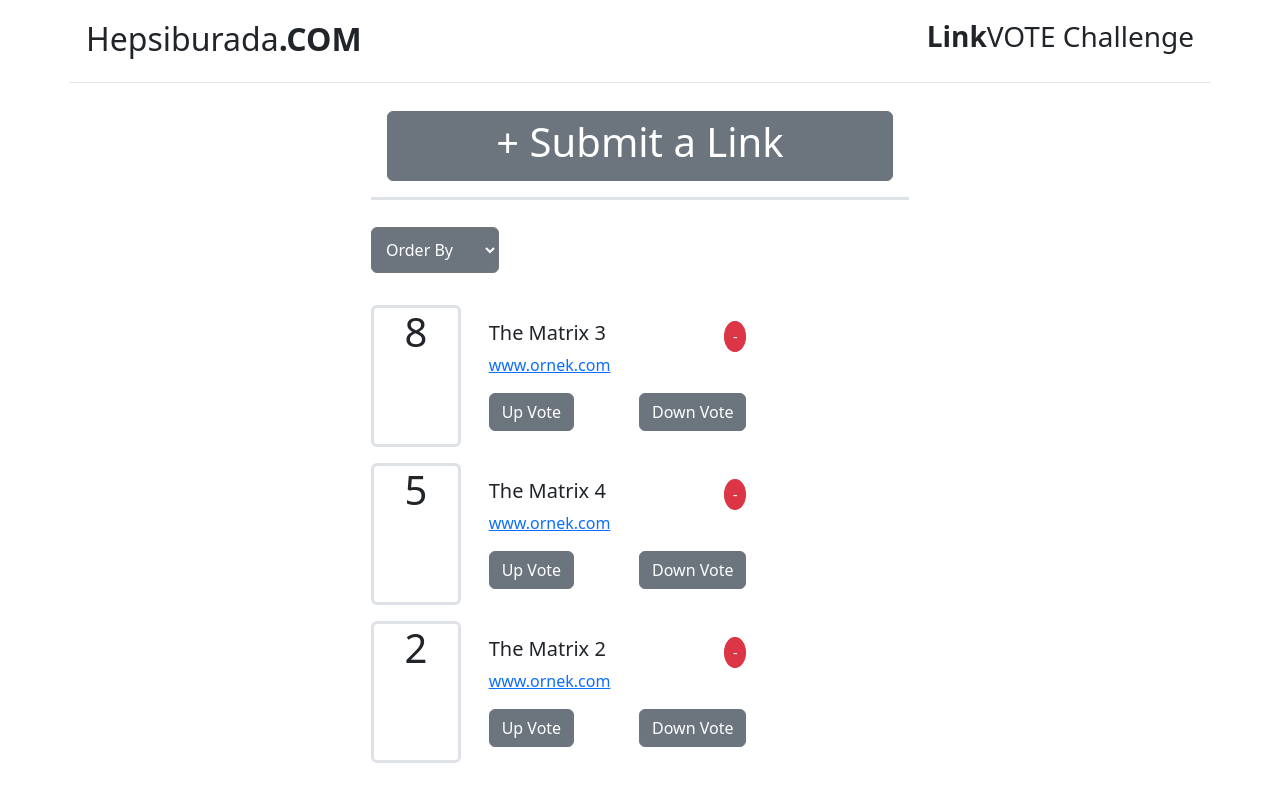
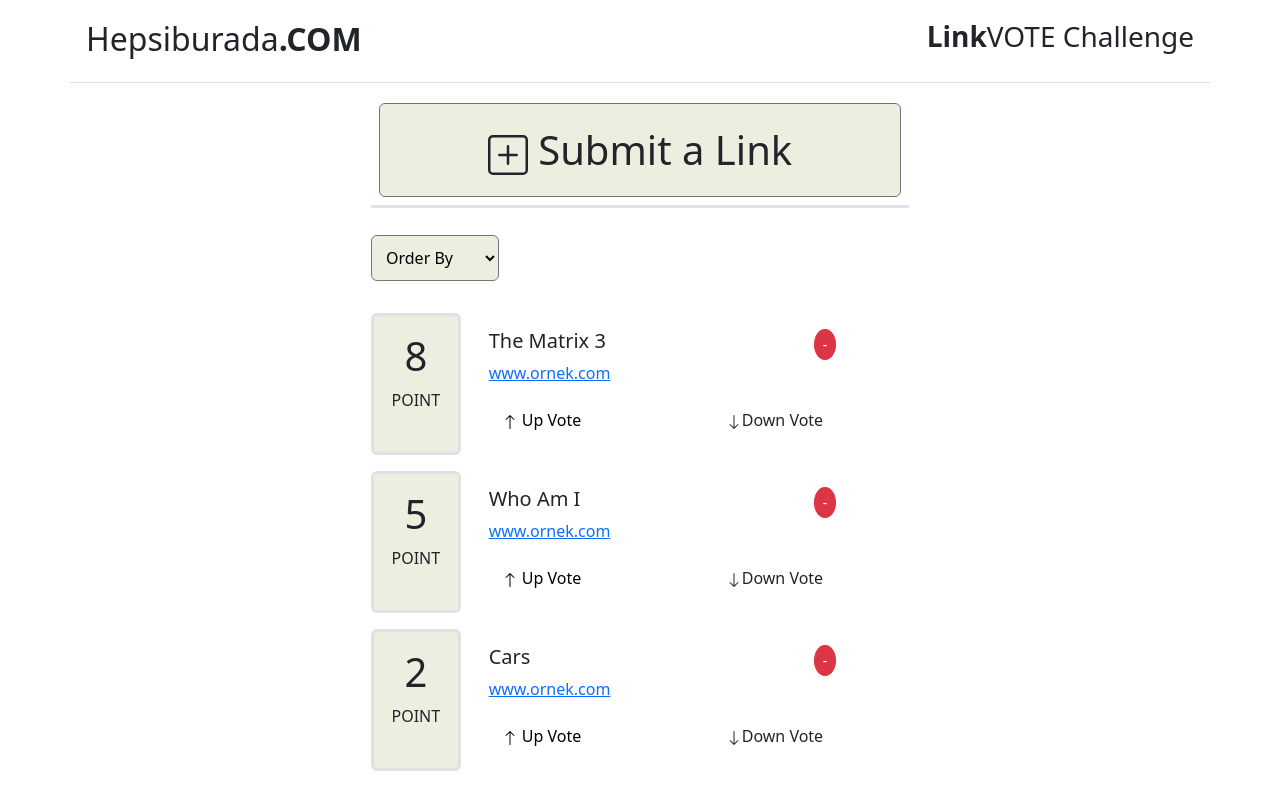
Before and after one commit to FiratGuler/React_Task_1, a React (Create React App) app: page / in a window 1280 px wide. Built offline with nearby package versions, Linux system fonts and the light colour scheme.

Commit message:
"pagination" KALDI.

```diff
--- a/package.json
+++ b/package.json
@@ -11,6 +11,7 @@
     "form-serialize": "^0.7.2",
     "react": "^18.2.0",
     "react-bootstrap": "^2.4.0",
+    "react-bootstrap-icons": "^1.8.4",
     "react-dom": "^18.2.0",
     "react-scripts": "^5.0.1",
     "serialize": "^0.1.3",
--- a/src/Context/siteContext.js
+++ b/src/Context/siteContext.js
@@ -17,20 +17,20 @@ const Provider = ({ children }) => {
             },
             {
                 id: 2,
-                name: "The Matrix 2",
+                name: "Cars",
                 rating: 2,
                 url: "www.ornek.com"
             },
             {
                 id: 3,
-                name: "The Matrix 4",
+                name: "Who Am I",
                 rating: 5,
                 url: "www.ornek.com"
             }
         ]
 
     )
-    const [SortedInf,setSortedInf]=useState(true)
+    const [SortedInf,setSortedInf]=useState(false)
 
     const [show, setShow] = useState(true)
 
@@ -45,6 +45,7 @@ const Provider = ({ children }) => {
         SortedInf,
         setSortedInf,
 
+
     }
 
     return (
--- a/src/components/Content.js
+++ b/src/components/Content.js
@@ -1,16 +1,23 @@
-import { React, useState } from 'react';
+import { React, useState, useRef, useEffect } from 'react';
 import { useSite } from '../Context/siteContext';
-import { Container, Col, Row, Card, Button, Modal } from 'react-bootstrap';
+
+import { Container, Col, Row, Card, Button, Modal, Alert } from 'react-bootstrap';
+import { ArrowUp, ArrowDown } from 'react-bootstrap-icons';
 
 
-//  import { useAutoAnimate } from '@formkit/auto-animate/react'
+import autoAnimate from '@formkit/auto-animate'
 
 
 export default function Contents() {
 
-    const { Content, setContent, } = useSite()
+    const { Content, setContent, SortedInf } = useSite()
 
-    //  const [animationParent] = useAutoAnimate()
+
+    const parent = useRef(null)
+
+    useEffect(() => {
+        parent.current && autoAnimate(parent.current)
+    }, [parent])
 
 
 
@@ -18,7 +25,7 @@ export default function Contents() {
         setContent(Content.map(u => u === content ? (
             {
                 ...u,
-                rating: u.rating + 1,
+                rating: parseInt(u.rating + 1),
             }
         ) : u))
 
@@ -37,83 +44,106 @@ export default function Contents() {
         ) : u))
 
     }
+
+    const setBoxId = (i,b) => {
+        setBox(i)
+        setShow(true)
+        setdeleteName(b)
+    }
+
+
     const Delete = (i) => {
-        setContent(content => content.filter((content, index) => index !== i))
-
+        setContent(content => content.filter((content, id) => content.id !== i))
         setShow(false)
 
+        setAlertShow(true)
+
     }
+
+    const handleClose = () => setShow(false);
+
     const [show, setShow] = useState(false);
 
-    const [a, set] = useState();
+    const [alertShow, setAlertShow] = useState(false);
 
-    const seta=(i)=>{
-        set(i)
-        setShow(true)
-    }
+    const [box, setBox] = useState();
+    const [deleteName, setdeleteName] = useState();
 
-    console.log(a)
-    const handleClose = () => setShow(false);
-    const handleShow = () => setShow(true);
-
-
+    setInterval(() => {
+        setAlertShow(false)
+    }, 4000)
     return (
 
         <>
+            <div ref={parent} >
+                {Content.sort(SortedInf === true ? ((a, b) => (a.rating - b.rating)) : (a, b) => (b.rating - a.rating)).map((content) => (
 
-            {Content.sort((a, b) => (b.rating - a.rating)).map((content, index) => (
-                <>
-                    <Container key={index} className="my-3" >
+                    <Container key={content.id} className="my-3" >
 
                         <Row className="Content_div">
-                            <Col lg="2" className='border rounded border-3' align='center' >
-                                <h1> <span>{content.rating}</span></h1>
+                            <Col lg="2" className='border rounded border-3 text-center BackgroundMY pt-3'>
+                                <h1> <span>{content.rating}</span></h1>POINT
                             </Col>
 
-                            <Col lg="7" >
-                                <Card className="Card_body_content border-0 ">
+                            <Col lg="9" >
+                                <Card className="border-0 ">
 
-                                    <Card.Body   >
+                                    <Card.Body >
                                         <Card.Title >{content.name}
-                                            <Button className='float-end btn-danger rounded-circle' size="sm" onClick={() => seta(index)}>-</Button>
+                                            <Button className='float-end btn-danger rounded-circle' size="sm" onClick={() => setBoxId(content.id,content.name)}>-</Button>
                                         </Card.Title>
                                         <Card.Link>{content.url}</Card.Link>
                                         <Card.Text>
 
                                         </Card.Text>
-                                        <Button variant='secondary' className='float-start' onClick={() => UpVote(content)}>Up Vote</Button>
-                                        <Button variant='secondary' className='float-end' onClick={() => DownVote(content)}>Down Vote</Button>
+                                        <Button variant='muted' className='float-start text-black' onClick={() => UpVote(content)}><ArrowUp /> Up Vote</Button>
+                                        <Button variant='muted' className='float-end' onClick={() => DownVote(content)}><ArrowDown />Down Vote</Button>
 
                                     </Card.Body>
                                 </Card>
                             </Col>
-                            <Col lg="2"></Col>
+
                         </Row>
 
                     </Container>
 
 
 
-                </>
-            ))}
+
+                ))}
+            </div>
 
 
-            <Modal show={show}  onHide={handleClose}>
-                <Modal.Header closeButton>
-                    <Modal.Title>Modal heading</Modal.Title>
+            <Modal show={show} key={box} onHide={handleClose}>
+                <Modal.Header className='bg-dark text-white' closeButton>
+                    <Modal.Title className='fs-6'>Remove Link</Modal.Title>
                 </Modal.Header>
-                <Modal.Body>Woohoo, you're reading this text in a modal!</Modal.Body>
-                <Modal.Footer>
-                    <Button variant="secondary" onClick={handleClose}>
-                        Close
+                <Modal.Body >
+                    <Container align="center"  >
+                        <Row className='fs-5 text-black-50 mt-3'><p>Do you want remove:</p></Row>
+                        <Row ><h2>{Content.map((a) => a.id === box ? a.name : '')}</h2></Row>
+                    </Container>
+                </Modal.Body>
+
+                <Modal.Footer className='justify'>
+
+                    <Button className='btn-dark rounded-4 float-start' variant="primary" onClick={() => Delete(box)}>
+                        ok
                     </Button>
-                    <Button variant="primary"  onClick={()=>Delete(a)}>
-                        Save Changes
+                    <Button className='btn-dark rounded-4 float-end' variant="secondary" onClick={handleClose}>
+                        Cancel
                     </Button>
+
                 </Modal.Footer>
             </Modal>
+            {alertShow &&
+                <Alert show={alertShow} className='position-absolute top-0 start-50 translate-middle-x m-5' variant="success">
+
+                    <b>{deleteName}</b> removed.
+                </Alert>}
 
         </>
     )
 
+
 }
--- a/src/components/Home.js
+++ b/src/components/Home.js
@@ -5,7 +5,7 @@ import AddNewContent from "./AddNewContent"
 
 
 import { Container, Row, Col, Button } from 'react-bootstrap';
-
+import { ArrowLeft,PlusSquare } from 'react-bootstrap-icons';
 
 export default function Home() {
 
@@ -22,12 +22,12 @@ export default function Home() {
             <Row className="p-2">
                 <Col md={3}></Col>
 
-                <Col md={6}>
-                    <Container className="d-grid p-3 border-bottom border-3">
+                <Col  md={6}>
+                    <Container className="d-grid p-2 border-bottom border-3">
                         {(show &&
-                            <Button variant="secondary" onClick={() => { setShow(!show) }}><h1>+ Submit a Link</h1></Button>)
+                            <Button className="btn-secondary text-dark BackgroundMY fs-1 p-3" onClick={() => { setShow(!show) }}><PlusSquare/> Submit a Link</Button>)
                             ||
-                            <button className="BTN_return" onClick={() => { setShow(!show) }}> Return</button>}
+                            <button className="BTN_return text-dark" onClick={() => { setShow(!show) }}><ArrowLeft/> Return to List</button>}
                     </Container>
 
                     {(show &&
--- a/src/components/Sorting.js
+++ b/src/components/Sorting.js
@@ -6,20 +6,21 @@ export default function Sorting() {
 
 
 
-    const { Content, setContent,SortedInf,setSortedInf } = useSite()
+    const { Content, setContent, SortedInf, setSortedInf } = useSite()
 
 
 
 
     const SortedChange = (e) => {
         const Options = {
-            "OrderBy":[...Content].sort((a, b) => (a.rating < b.rating ? 1 : -1)),
-            "Most": [...Content].sort((a, b) => (a.rating < b.rating ? 1 : -1)),
-            "Less": setSortedInf(!SortedInf)
+
+            "OrderBy":[...Content].sort((a, b) => (a.rating < b.rating ? -1 : 1)),
+            "Most": [...Content].sort((a, b) => (a.rating < b.rating ? -1 : 1)),
+            "Less": [...Content].sort((a, b) => (a.rating < b.rating ? 1 : -1)),
 
         }
 
-
+        setSortedInf(!SortedInf)
         setContent(Options[e.target.value])
 
     }
--- a/src/style.css
+++ b/src/style.css
@@ -1,14 +1,22 @@
+.BackgroundMY{
+    background-color: #eeeee0 !important;
+
+}
+
+
+
 .BTN_return{
     background-color: transparent;
     border: none;
     float: left;
-    width: 80px;
+    width: 140px;
+    font-weight: bold;
 }
 .custom-select{
     margin-top: 5%;
     margin-bottom: 3%;
-    background-color: #6c757d;
-    color: white;
+    background-color: #eeeee0;
+
     padding: 10px;
     border-radius: 6px;
 }
```
Also changed, not shown: src/components/AddNewContent.js (+26 -17 lines), 1 other file (tests, documents, lock files or other folders).
